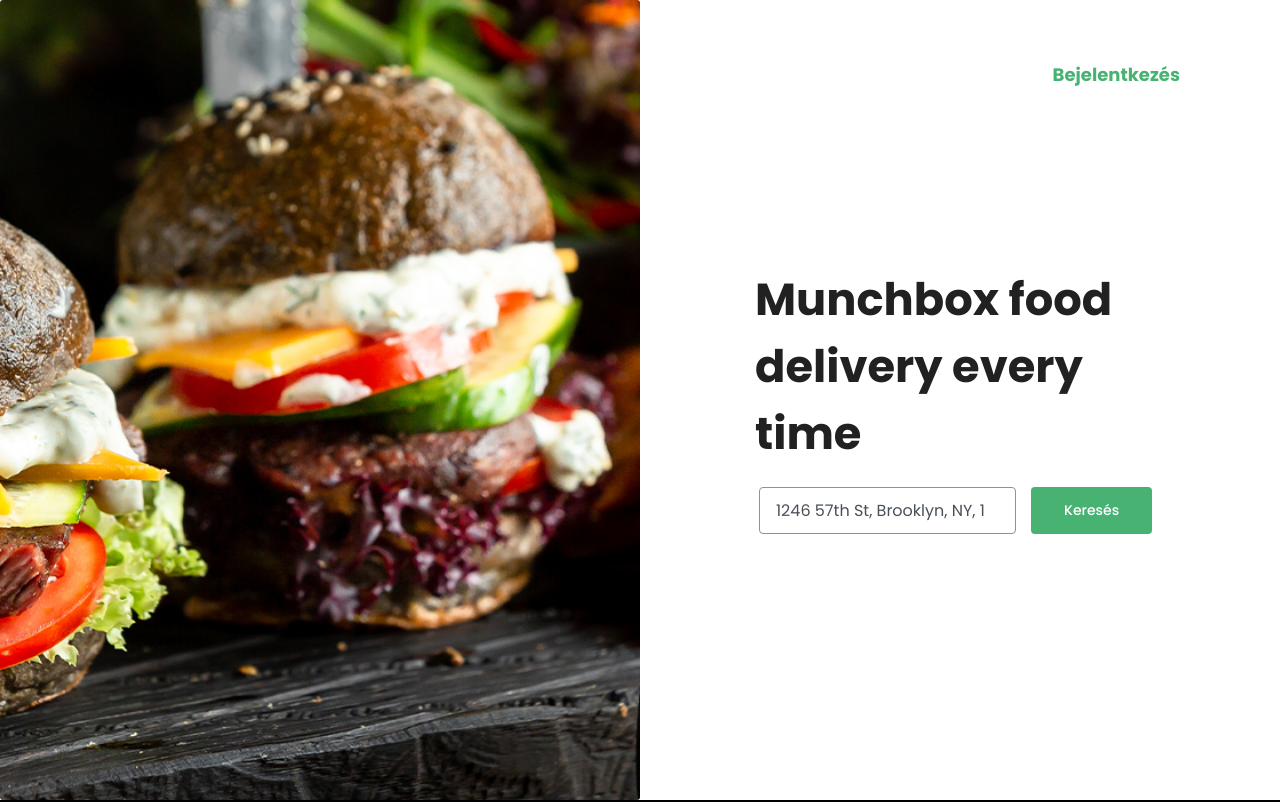
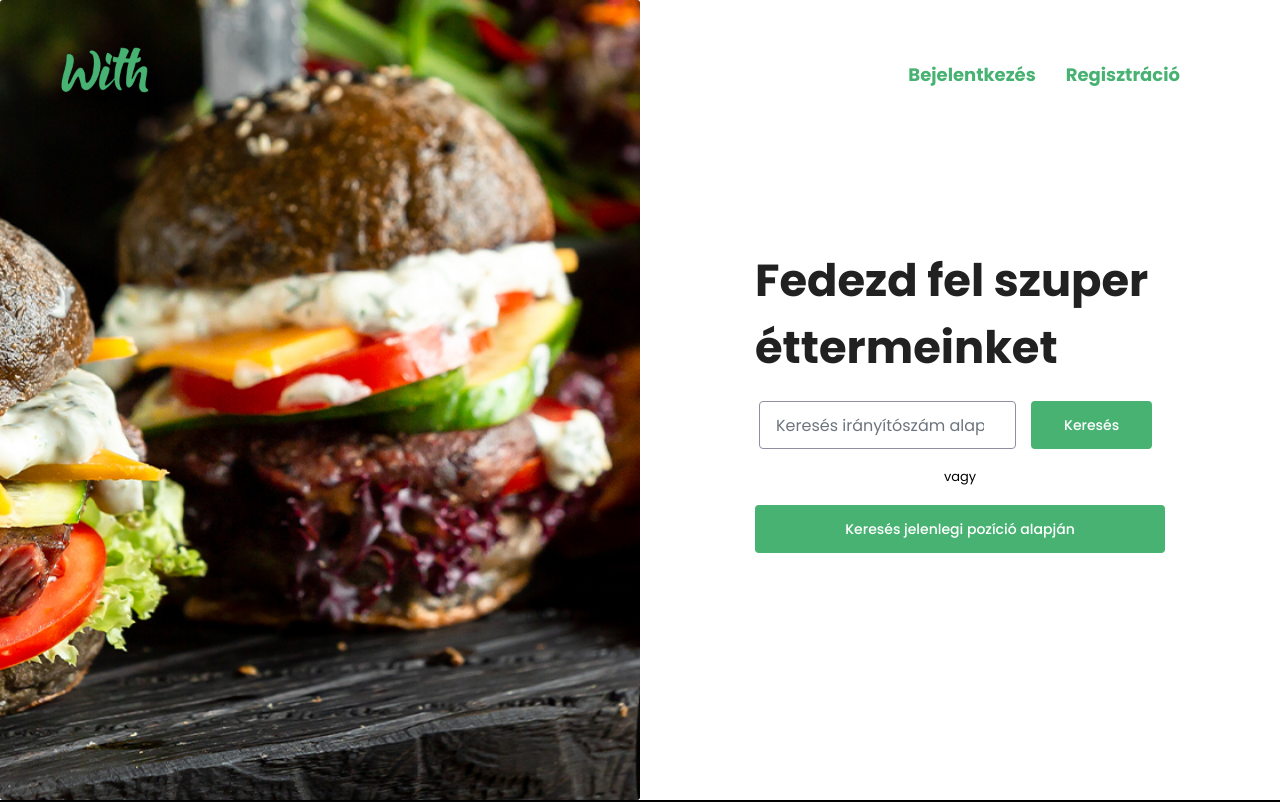
Before and after one commit to balazs-varga/with, an Angular app in the folder with-frontend/: page / in a window 1280 px wide. Shown: the top 802 px of the page. Built offline with nearby package versions, Linux system fonts and the light colour scheme.

Commit message:
search for restaurants by zip and location

```diff
--- a/with-frontend/src/app/index/index.component.html
+++ b/with-frontend/src/app/index/index.component.html
@@ -4,6 +4,13 @@
             <div class="col-md-6">
                 <div class="main-banner">
                     <img src="assets/img/banner/banner-3.jpg" class="img-fluid full-width main-img" alt="banner">
+                    <ng-container *ngIf="!isLoggedIn()">
+                        <div class="overlay-2 main-padding logo-position">
+                            <a routerLink="/">
+                                <img src="assets/logo/with_logo2.png" class="img-fluid with-logo" alt="logo">
+                            </a>
+                        </div>
+                    </ng-container>
                 </div>
             </div>
             <div class="col-md-6">
@@ -11,16 +18,27 @@
                     <ng-container *ngIf="!isLoggedIn()">
                         <div class="top-nav">
                             <h5><a routerLink="/login" class="text-light-green fw-700">Bejelentkezés</a></h5>
+                            <h5><a routerLink="/registration" class="text-light-green fw-700">Regisztráció</a></h5>
                         </div>
                     </ng-container>
                     <div class="login-box">
+                        <form [formGroup]="searchForm">
                             <div class="col-12">
-                            <h1 class="text-light-black fw-700">Munchbox food delivery every time</h1>
+                                <h1 class="text-light-black fw-700">Fedezd fel szuper éttermeinket</h1>
                                 <div class="input-group row">
                                     <div class="input-group2 col-xl-8">
-                                    <input type="search" class="form-control form-control-submit"
-                                        placeholder="Enter street address or zip code"
-                                        value="1246 57th St, Brooklyn, NY, 11219">
+                                        <div class="search-input">
+                                            <input type="number" class="form-control form-control-submit"
+                                                formControlName="search" placeholder="Keresés irányítószám alapján..."
+                                                min="1000" max="9999"
+                                                [class.is-invalid]="searchForm.controls.search.invalid && searchForm.controls.search.touched">
+                                            <div *ngIf="(searchForm.controls.search.invalid && searchForm.controls.search.touched) || searchForm.controls.search.dirty"
+                                                class="text-right">
+                                                <small
+                                                    *ngIf="searchForm.controls.search.errors?.min || searchForm.controls.search.errors?.max"
+                                                    class="text-danger">Kérjük adj meg egy valós irányítószámot</small>
+                                            </div>
+                                        </div>
                                         <div class="input-group-prepend">
                                             <button class="input-group-text text-light-green"><i
                                                     class="fab fa-telegram-plane"></i>
@@ -28,10 +46,21 @@
                                         </div>
                                     </div>
                                     <div class="input-group-append col-xl-4">
-                                    <button class="green-button full-width" type="button">Keresés</button>
+                                        <button class="green-button full-width" type="button"
+                                            [disabled]="!searchForm.valid" (click)="searchByZip()">Keresés</button>
                                     </div>
                                 </div>
+                                <div class="form-group text-center mt-3 mb-3"> <span>vagy</span></div>
+                                <button type="button" class="green-button position-button full-width"
+                                    (click)="searchByLocation()">Keresés jelenlegi
+                                    pozíció alapján</button>
+                                <ng-container *ngIf="currentPositionErrorMessage">
+                                    <div class="col-12 text-center">
+                                        <small class="text-danger">{{currentPositionErrorMessage}}</small>
                                     </div>
+                                </ng-container>
+                            </div>
+                        </form>
                     </div>
                 </div>
             </div>
--- a/with-frontend/src/app/index/index.component.scss
+++ b/with-frontend/src/app/index/index.component.scss
@@ -1,3 +1,32 @@
+.main-padding {
+    padding: 25px 100px;
+}
+
+.with-logo {
+    height: 90px;
+}
+
+.position-button {
+    height: 48px;
+}
+
+.logo-position {
+    padding-left: 60px;
+}
+
+.search-input {
+    flex-direction: column;
+    width: 100%;
+}
+
+.form-control {
+    height: 48px;
+}
+
+.green-button {
+    height: 48px;
+}
+
 .swiper-slide {
     flex-shrink: unset;
 }
--- a/with-frontend/src/app/index/index.component.ts
+++ b/with-frontend/src/app/index/index.component.ts
@@ -1,4 +1,8 @@
+import { HttpClient } from '@angular/common/http';
 import { Component, OnInit } from '@angular/core';
+import { FormBuilder, FormGroup, Validators } from '@angular/forms';
+import { Subscription } from 'rxjs';
+import { environment } from 'src/environments/environment';
 import { AuthenticationService } from '../auth/auth.service';
 
 @Component({
@@ -8,14 +12,75 @@
 })
 export class IndexComponent implements OnInit {
 
+  searchForm: FormGroup;
+  currentPositionErrorMessage = '';
+
   constructor(
+    private fb: FormBuilder,
+    private http: HttpClient,
     private authService: AuthenticationService
   ) { }
 
   ngOnInit(): void {
+    this.createSearchForm();
+  }
+
+  getLocation(): Promise<any> {
+    return new Promise((resolve, reject) => {
+      navigator.geolocation.getCurrentPosition(resp => {
+        this.currentPositionErrorMessage = '';
+        resolve({ lng: resp?.coords.longitude, lat: resp?.coords.latitude });
+      },
+        err => {
+          this.showCurrentPositionError(err);
+          reject();
+        });
+    });
   }
 
   isLoggedIn(): boolean {
     return this.authService.isAllAuthInfoAvailable();
   }
+
+  searchByZip(): Subscription {
+    this.currentPositionErrorMessage = '';
+    return this.http.get<any>(`${environment.apiUrl}/restaurants/near/zip/` + this.searchForm.get('search').value).subscribe(
+      (resp) => {
+        console.log(resp);
+      }
+    );
+  }
+
+  searchByLocation(): void {
+    this.getLocation().then((pos) => {
+      return this.http.get<any>(`${environment.apiUrl}/restaurants/near/geo/${pos.lat}/${pos.lng}`).subscribe(
+        (resp) => {
+          console.log(resp);
+        }
+      );
+    });
+  }
+
+  private createSearchForm(): void {
+    this.searchForm = this.fb.group({
+      search: ['', [Validators.min(1000), Validators.max(9999)]]
+    });
+  }
+
+  private showCurrentPositionError(error): void {
+    switch (error.code) {
+      case error.PERMISSION_DENIED:
+        this.currentPositionErrorMessage = 'Kérjük engedélyezd a helymeghatározást a böngésződben';
+        break;
+      case error.POSITION_UNAVAILABLE:
+        this.currentPositionErrorMessage = 'Helymeghatározási információ nem elérhető';
+        break;
+      case error.TIMEOUT:
+        this.currentPositionErrorMessage = 'Nem sikerült meghatározni a pontos helyet';
+        break;
+      case error.UNKNOWN_ERROR:
+        this.currentPositionErrorMessage = 'Nem sikerült meghatározni a pontos helyet';
+        break;
+    }
+  }
 }
--- a/with-frontend/src/app/index/index.module.ts
+++ b/with-frontend/src/app/index/index.module.ts
@@ -3,12 +3,15 @@
 import { IndexRoutingModule } from './index.routing';
 import { IndexComponent } from './index.component';
 import { NgbModule } from '@ng-bootstrap/ng-bootstrap';
+import { FormsModule, ReactiveFormsModule } from '@angular/forms';
 
 @NgModule({
   imports: [
     CommonModule,
     IndexRoutingModule,
-    NgbModule
+    NgbModule,
+    FormsModule,
+    ReactiveFormsModule
   ],
   declarations: [
     IndexComponent
--- a/with-frontend/src/app/layouts/basic-layout/basic-layout.component.html
+++ b/with-frontend/src/app/layouts/basic-layout/basic-layout.component.html
@@ -1,5 +1,7 @@
 <ng-container *ngIf="isLoggedIn()">
     <app-header></app-header>
 </ng-container>
-<router-outlet></router-outlet>
+<div [ngClass]="{'logged-in-container': isLoggedIn()}">
+    <router-outlet></router-outlet>
+</div>
 <app-footer></app-footer>
--- a/with-frontend/src/app/layouts/basic-layout/basic-layout.component.scss
+++ b/with-frontend/src/app/layouts/basic-layout/basic-layout.component.scss
@@ -0,0 +1,3 @@
+.logged-in-container {
+    padding-top: 60px;
+}
```
Lines whose indentation alone changed are shown as unchanged.
